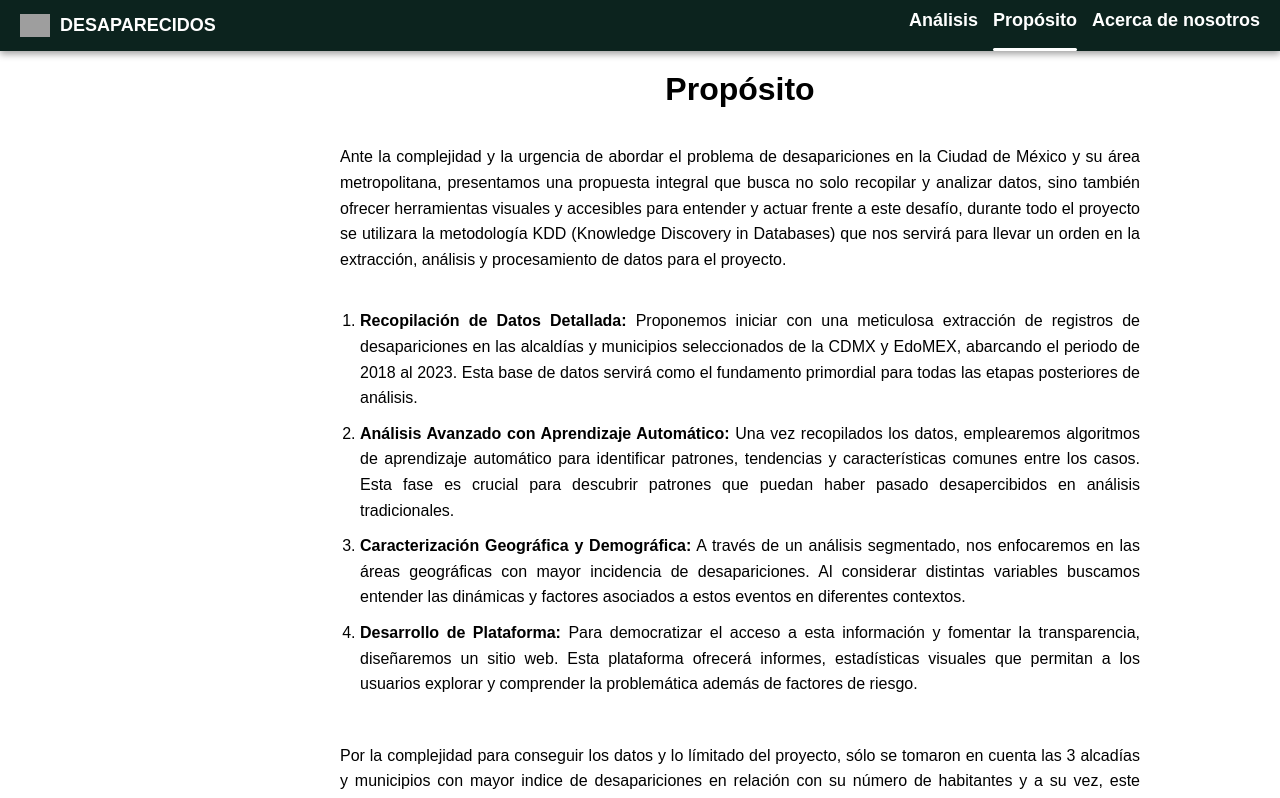
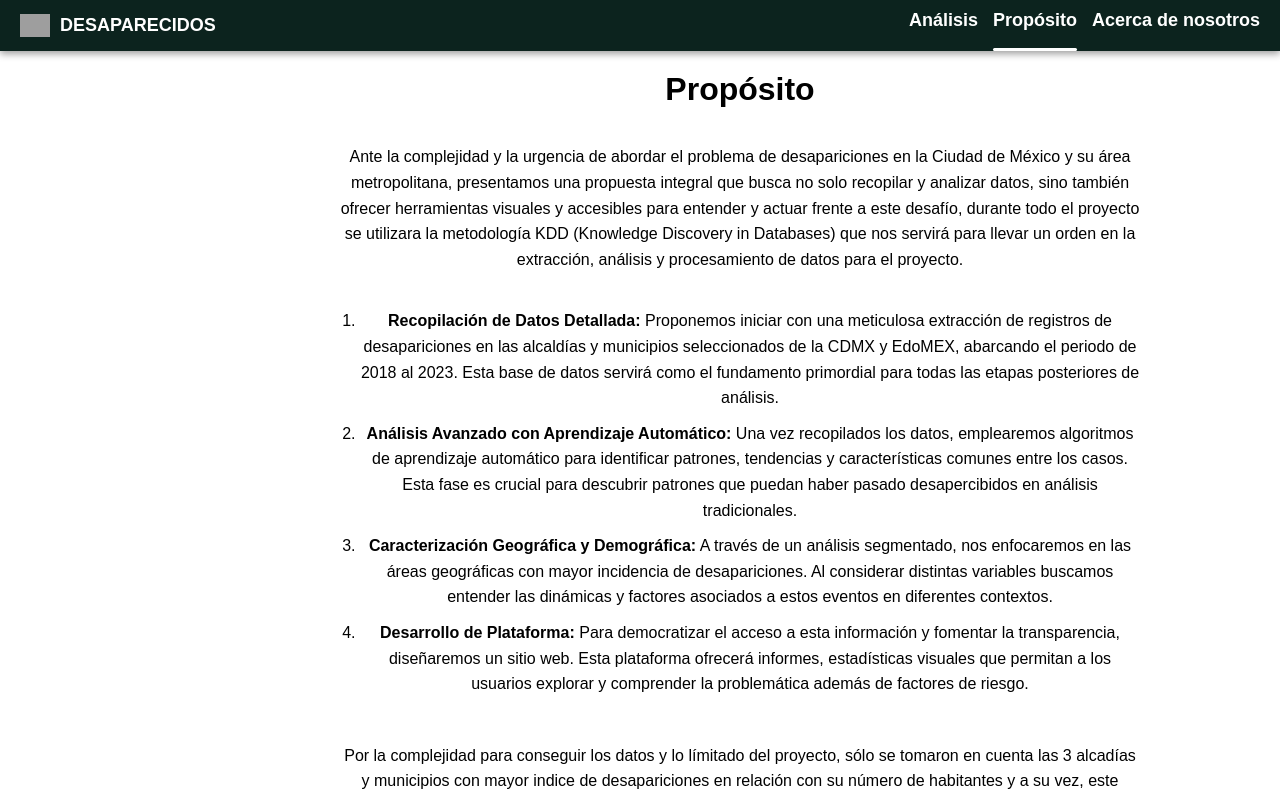
Before and after one commit to Crowexe/desaparecidos-cdmx, a React (Vite) app: page /proposito in a window 1280 px wide. Shown: the top 798 px of the page. Built offline with nearby package versions, Linux system fonts and the light colour scheme; grey boxes are pictures that could not be loaded.

Commit message:
FEAT Cambios en el texto

```diff
--- a/src/components/AcercaDeNosotros.jsx
+++ b/src/components/AcercaDeNosotros.jsx
@@ -10,14 +10,18 @@ const AcercaDeNosotros = () => {
         </div>
         <img src="https://i.imgur.com/bDp3H0Y.png" alt="ESCOM Logo" className="right-logo" />
       </div>
+      <div className="creators-directors">
         <p><b>CREADO POR:</b><br />
           Castillo Perez Samuel<br />
           Sanchez Juarez Luis Alberto<br />
-        Venegas Avila Luis Fernando</p>
+          Venegas Avila Luis Fernando
+        </p>
         <br />
         <p><b>DIRIGIDOS POR:</b><br />
           Dr. Aguilar Velázquez Daniel<br />
-        M. en C. Botello Castillo Alejandro</p>
+          M. en C. Botello Castillo Alejandro
+        </p>
+      </div>
     </div>
   );
 };
--- a/src/styles.css
+++ b/src/styles.css
@@ -131,8 +131,8 @@ body, html {
   display: flex;
   flex-direction: column;
   align-items: center;
-  justify-content: flex-start;
-  text-align: justify;
+  justify-content: start;
+  text-align: center; /* Centra el texto */
 }
 
 .main-title {
@@ -292,3 +292,7 @@ body, html {
   height: auto;
   margin: 0 20px;
 }
+
+.creators-directors {
+  text-align: center; /* Centrar texto */
+}
```
Lines whose indentation alone changed are shown as unchanged.
